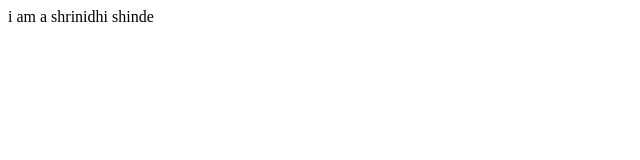
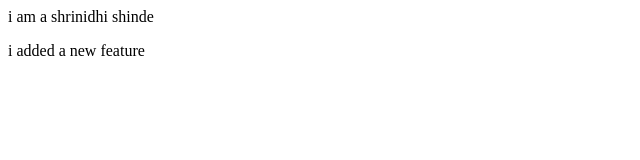
Before and after one commit to srinidhishindesri-maker/Generative-ai-learning, a plain HTML site: page LocalRepo/index.html in a window 1280 px wide. Shown: the whole page, without its empty margins (0-640 px from the left). Drawn offline with Linux system fonts and the light colour scheme.

Commit message:
new feature

```diff
--- a/LocalRepo/index.html
+++ b/LocalRepo/index.html
@@ -1 +1,2 @@
 <p> i am a shrinidhi shinde</p>
+<p> i added a new feature</p>
```
